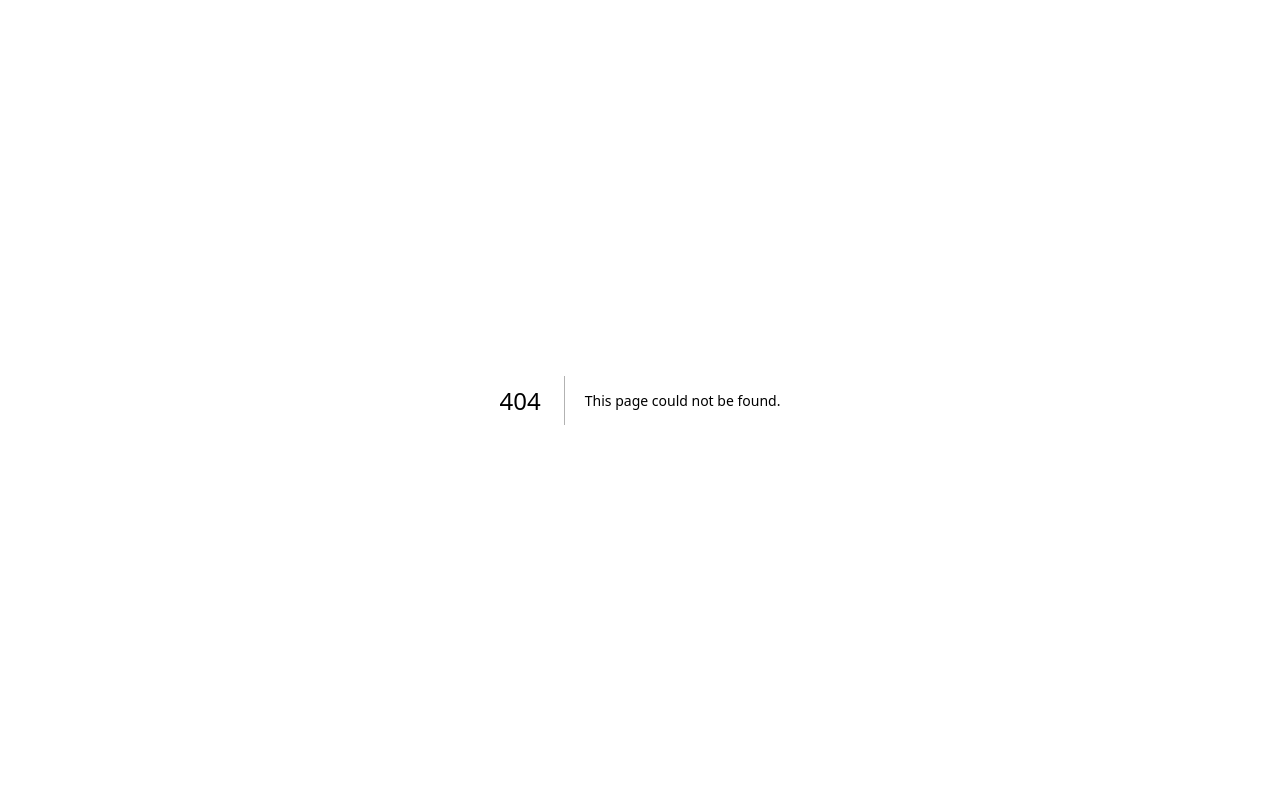
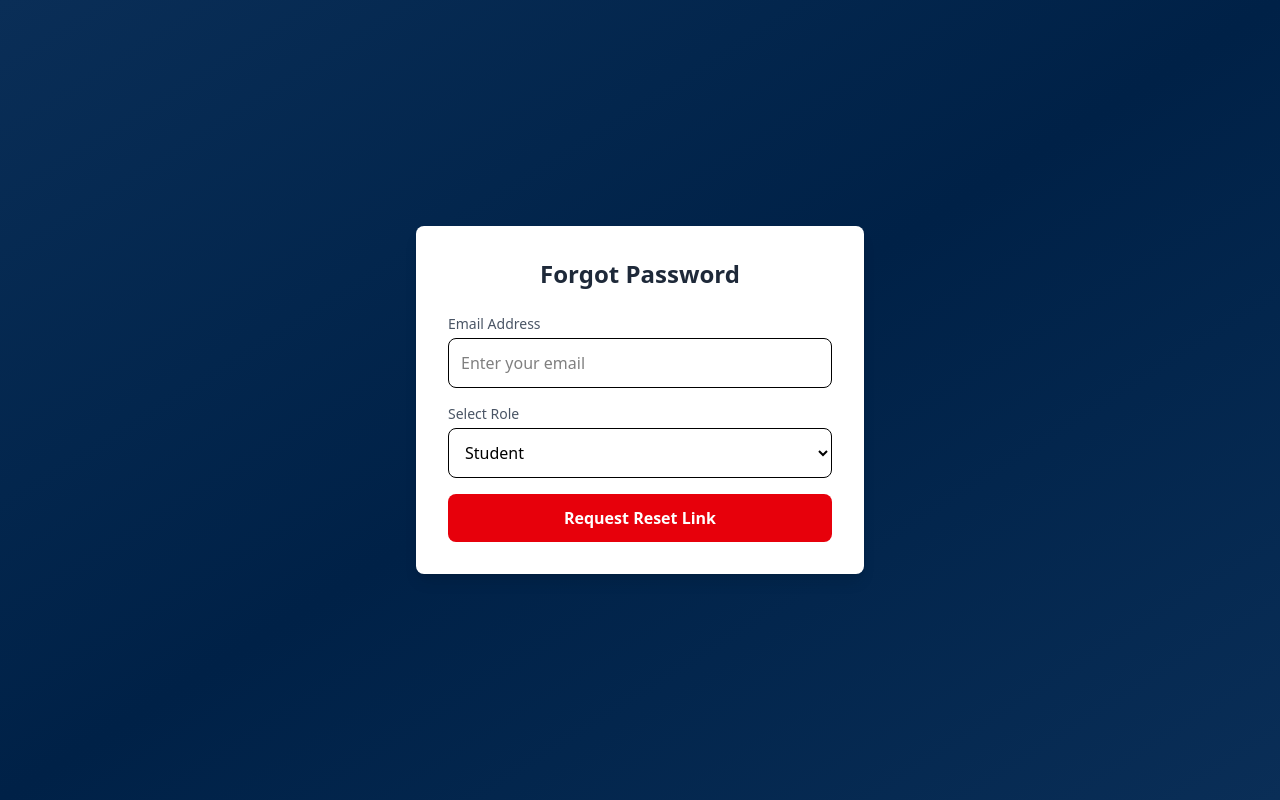
Before and after one commit to palitocity/Belt-Driving-School, a Next.js app: page /auth/forgetpassword in a window 1280 px wide. Before the commit this address had no page. Built offline with nearby package versions, Linux system fonts and the light colour scheme.

Commit message:
tested and review...

```diff
--- /dev/null
+++ b/src/pages/auth/forgetpassword.tsx
@@ -0,0 +1,97 @@
+/* eslint-disable @typescript-eslint/no-explicit-any */
+import React, { useState } from "react";
+import axios from "axios";
+import toast, { Toaster } from "react-hot-toast";
+
+const ForgetPassword = () => {
+  const [formData, setFormData] = useState({
+    email: "",
+    role: "user",
+  });
+  const [loading, setLoading] = useState(false);
+
+  const handleChange = (
+    e: React.ChangeEvent<HTMLInputElement | HTMLSelectElement>
+  ) => {
+    setFormData({ ...formData, [e.target.name]: e.target.value });
+  };
+
+  const handleSubmit = async (e: React.FormEvent) => {
+    e.preventDefault();
+    if (!formData.email || !formData.role) {
+      toast.error("Please fill in all fields");
+      return;
+    }
+
+    try {
+      setLoading(true);
+      const response = await axios.post(
+        "https://belt-driving-school-backend-3.onrender.com/api/auth/forgot-password",
+        formData
+      );
+      toast.success(response.data.message || "Password reset link sent!");
+      console.log("Reset URL:", response.data.resetUrl); // for debugging
+    } catch (error: any) {
+      toast.error(error.response?.data?.message || "Something went wrong");
+    } finally {
+      setLoading(false);
+    }
+  };
+
+  return (
+    <div className="flex items-center bg-gradient-to-br from-[#0A2E57] via-[#002147] to-[#0A2E57] justify-center min-h-screen bg-gray-100">
+      <Toaster position="top-right" reverseOrder={false} />
+      <div className="bg-white shadow-lg rounded-lg p-8 w-full max-w-md">
+        <h2 className="text-2xl font-bold text-center mb-6 text-gray-800">
+          Forgot Password
+        </h2>
+        <form onSubmit={handleSubmit} className="space-y-4">
+          {/* Email */}
+          <div>
+            <label className="block text-sm font-medium text-gray-600">
+              Email Address
+            </label>
+            <input
+              type="email"
+              name="email"
+              value={formData.email}
+              onChange={handleChange}
+              placeholder="Enter your email"
+              className="w-full mt-1 p-3 border rounded-lg focus:ring focus:ring-red-400 focus:outline-none"
+              required
+            />
+          </div>
+
+          {/* Role */}
+          <div>
+            <label className="block text-sm font-medium text-gray-600">
+              Select Role
+            </label>
+            <select
+              name="role"
+              value={formData.role}
+              onChange={handleChange}
+              className="w-full mt-1 p-3 border rounded-lg focus:ring focus:ring-red-400 focus:outline-none"
+              required
+            >
+              <option value="user">Student</option>
+              <option value="instructor">Instructor</option>
+              <option value="admin">Admin</option>
+            </select>
+          </div>
+
+          {/* Submit Button */}
+          <button
+            type="submit"
+            disabled={loading}
+            className="w-full bg-red-600 hover:bg-red-700 text-white font-semibold py-3 rounded-lg transition duration-200"
+          >
+            {loading ? "Sending..." : "Request Reset Link"}
+          </button>
+        </form>
+      </div>
+    </div>
+  );
+};
+
+export default ForgetPassword;
--- a/src/pages/auth/register.tsx
+++ b/src/pages/auth/register.tsx
@@ -4,6 +4,7 @@ import Head from "next/head";
 import axios, { isAxiosError } from "axios";
 
 import { useRouter } from "next/router";
+import toast from "react-hot-toast";
 
 const RegistrationForm = () => {
   const [formData, setFormData] = useState({
@@ -30,18 +31,16 @@ const RegistrationForm = () => {
   // handle submit
   const handleSubmit = async (e: React.FormEvent) => {
     e.preventDefault();
-    setMessage("");
     setLoading(true);
 
     // basic validation
     if (formData.password !== formData.confirmPassword) {
-      setMessage("Passwords do not match.");
+      toast.error("Passwords do not match.");
       setLoading(false);
       return;
     }
 
     try {
-      // example endpoint — update with your actual API URL
       const res = await axios.post(
         "https://belt-driving-school-backend-3.onrender.com/api/auth/register",
         {
@@ -53,7 +52,9 @@ const RegistrationForm = () => {
         }
       );
 
-      setMessage(res.data.message || "Registration successful!");
+      toast.success(res.data.message || "Registration successful!");
+
+      // reset form
       setFormData({
         fullname: "",
         email: "",
@@ -72,6 +73,7 @@ const RegistrationForm = () => {
           `${apiMessage || ""}${apiError ? " - " + apiError : ""}`.trim() ||
           fallback;
 
+        toast.error(errorMsg);
         setMessage(errorMsg);
       }
     } finally {
--- /dev/null
+++ b/src/pages/auth/resetpassword.tsx
@@ -0,0 +1,88 @@
+/* eslint-disable @typescript-eslint/no-explicit-any */
+import React, { useState, useEffect } from "react";
+import { useSearchParams, useRouter } from "next/navigation";
+import axios from "axios";
+import toast, { Toaster } from "react-hot-toast";
+
+const ResetPassword = () => {
+  const [newPassword, setNewPassword] = useState("");
+  const [loading, setLoading] = useState(false);
+
+  const searchParams = useSearchParams();
+  const router = useRouter();
+
+  const token = searchParams.get("token");
+  const role = searchParams.get("role");
+
+  useEffect(() => {
+    if (!token || !role) {
+      toast.error("Invalid or expired password reset link");
+    }
+  }, [token, role]);
+
+  const handleSubmit = async (e: React.FormEvent) => {
+    e.preventDefault();
+    if (!newPassword) {
+      toast.error("Please enter a new password");
+      return;
+    }
+
+    try {
+      setLoading(true);
+      const response = await axios.post(
+        "https://belt-driving-school-backend-3.onrender.com/api/auth/reset-password",
+        {
+          token,
+          newPassword,
+          role,
+        }
+      );
+      toast.success(response.data.message || "Password reset successful!");
+
+      // Redirect after success (e.g. to login page)
+      setTimeout(() => {
+        router.push("/login");
+      }, 2000);
+    } catch (error: any) {
+      toast.error(error.response?.data?.message || "Reset failed");
+    } finally {
+      setLoading(false);
+    }
+  };
+
+  return (
+    <div className="flex items-center  bg-gradient-to-br from-[#0A2E57] via-[#002147] to-[#0A2E57] justify-center min-h-screen bg-gray-100">
+      <Toaster position="top-right" reverseOrder={false} />
+      <div className="bg-white shadow-lg rounded-lg p-8 w-full max-w-md">
+        <h2 className="text-2xl font-bold text-center mb-6 text-gray-800">
+          Reset Password
+        </h2>
+        <form onSubmit={handleSubmit} className="space-y-4">
+          <div>
+            <label className="block text-sm font-medium text-gray-600">
+              New Password
+            </label>
+            <input
+              type="password"
+              value={newPassword}
+              onChange={(e) => setNewPassword(e.target.value)}
+              placeholder="Enter your new password"
+              className="w-full mt-1 p-3 border rounded-lg focus:ring focus:ring-red-400 focus:outline-none"
+              required
+            />
+          </div>
+
+          <button
+            type="submit"
+            disabled={loading}
+            className="w-full bg-red-600 hover:bg-red-700 text-white font-semibold py-3 rounded-lg transition duration-200"
+          >
+            {loading ? "Resetting..." : "Reset Password"}
+          </button>
+        </form>
+      </div>
+    </div>
+  );
+};
+
+export default ResetPassword;
```
